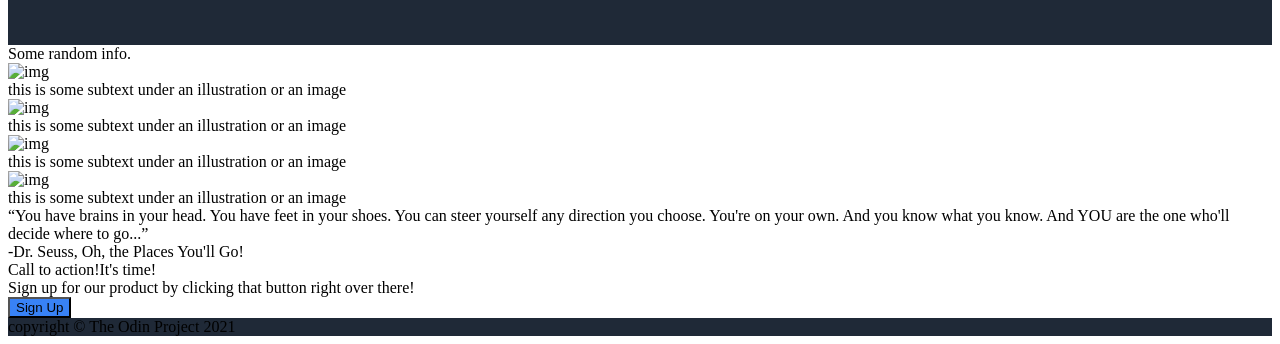
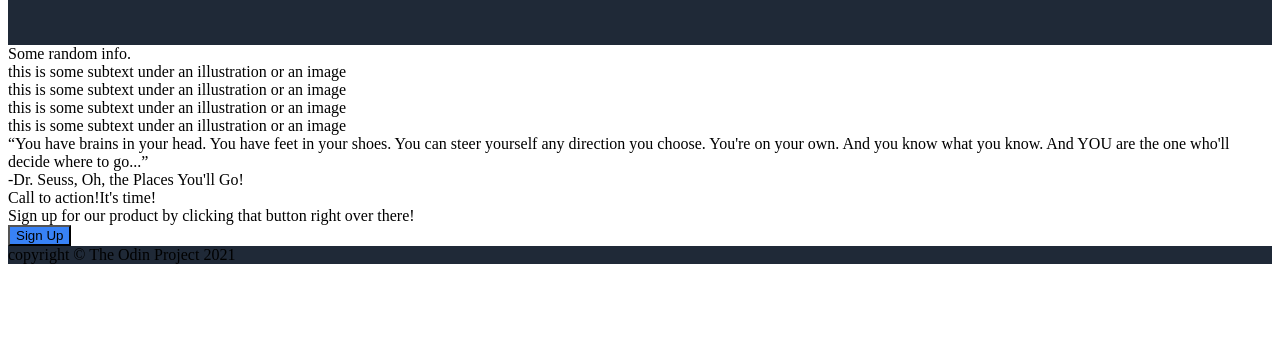
Before and after one commit to Venkatr01/Landingpage, a plain HTML site: page index.html in a window 1280 px wide. Shown: the part 483-827 px from the top of the page. After the commit the page ends 800 px from the top, so only its background shows below. Drawn offline with Linux system fonts and the light colour scheme.

Commit message:
Edit cards container

```diff
--- a/index.html
+++ b/index.html
@@ -27,20 +27,20 @@
     </div>
     <div class="cards-container">
         <div class="title">Some random info.</div>
-        <div class="card">
-            <img src="" alt="img">
+        <div class="whole-card">
+            <div class="card"></div>
             <div class="text">this is some subtext under an illustration or an image</div>
         </div>
-        <div class="card">
-            <img src="" alt="img">
+        <div class="whole-card">
+            <div class="card"></div>
             <div class="text">this is some subtext under an illustration or an image</div>
         </div>
-        <div class="card">
-            <img src="" alt="img">
+        <div class="whole-card">
+            <div class="card"></div>
             <div class="text">this is some subtext under an illustration or an image</div>
         </div>
-        <div class="card">
-            <img src="" alt="img">
+        <div class="whole-card">
+            <div class="card"></div>
             <div class="text">this is some subtext under an illustration or an image</div>
         </div>
         <div class="quote">
```
